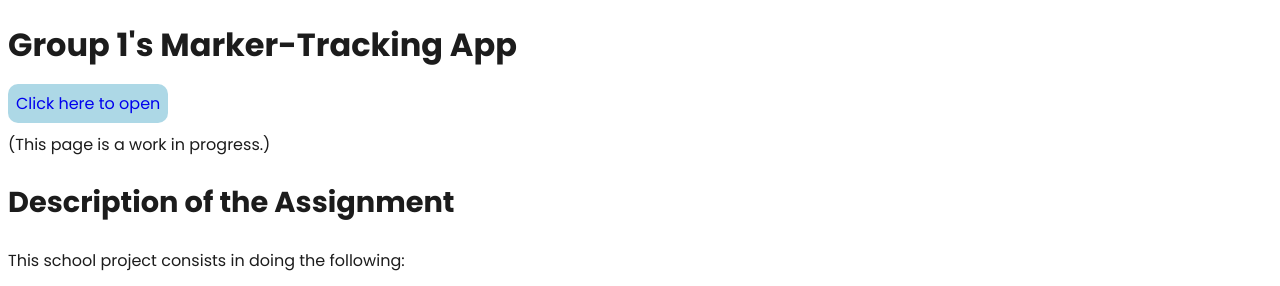
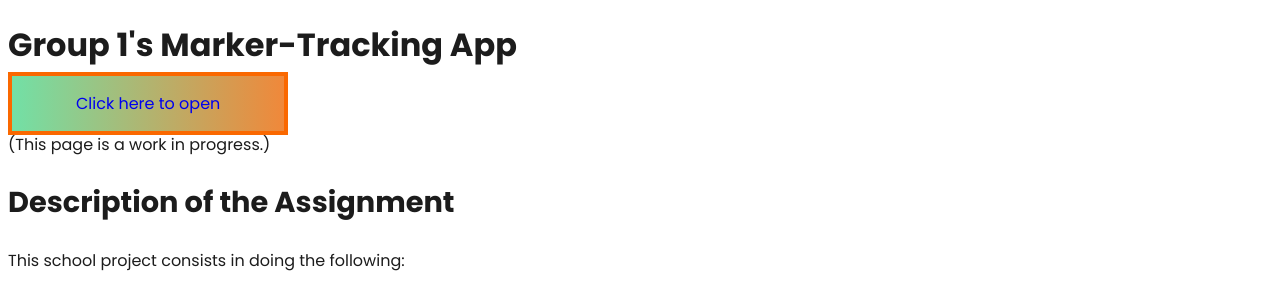
Before and after one commit to tsdmCode/ar-hf-2025, a plain HTML site: page index.html in a window 1280 px wide. Shown: the top 286 px of the page. Drawn offline with Linux system fonts and the light colour scheme.

Commit message:
Styling improvements related to brand identity

```diff
--- a/assets/css/styles.css
+++ b/assets/css/styles.css
@@ -1,4 +1,4 @@
-/* #region globals, variables and imports */
+/* #region global styling, variables and imports */
 /* @import 'reset.css'; */
 @import url('https://fonts.googleapis.com/css2?family=Poppins:ital,wght@0,100;0,200;0,300;0,400;0,500;0,600;0,700;0,800;0,900;1,100;1,200;1,300;1,400;1,500;1,600;1,700;1,800;1,900&display=swap');
 
@@ -26,11 +26,21 @@ h4 {
 h5 {
   font-size: 1.2rem;
 }
+/* #endregion global styling, variables and imports */
 
 .link-styled-as-a-button {
-  background: lightblue;
-  border-radius: 10px;
+  /* Gradient that matches the QR code's gradient (brand identity)
+  Frame: #FA6800
+  Left side of background (turquoise): #72E0A6
+  Right side of background: #F0883A */
+  background: linear-gradient(90deg, #72E0A6 0%, #F0883A 100%);
+  border: solid 4px #FA6800;
+  padding-block: 1rem;
+  padding-inline: 4rem;
+  text-align: center;
   text-decoration: none;
-  padding: 0.5rem;
-  text-align: center;
 }
+
+.qr-code {
+  height: 16rem;
+}
```
